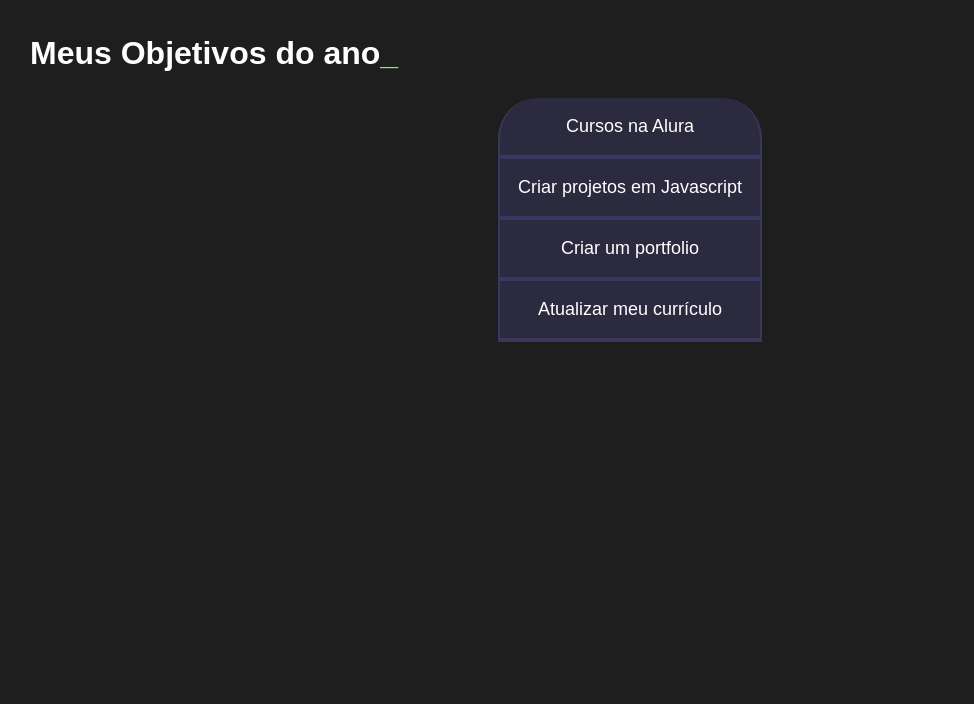
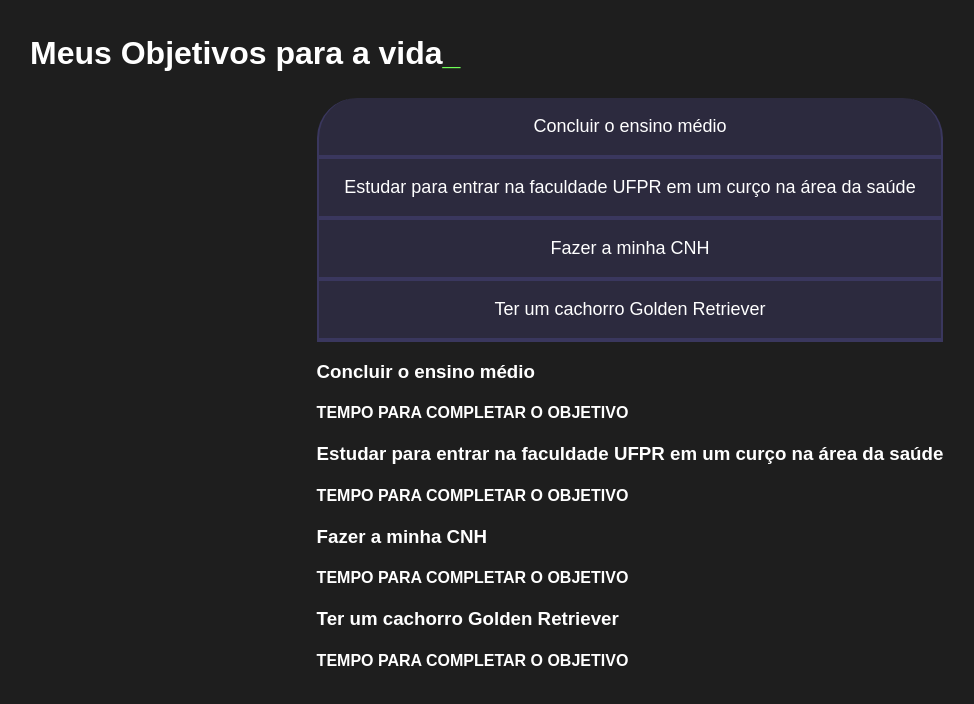
Before and after one commit to LeTodynho/Projeto-de-vida, a plain HTML site: page index.HTML in a window 1280 px wide. Shown: the whole page, without its empty margins (10-984 px from the left). Drawn offline with Linux system fonts and the light colour scheme.

Commit message:
arquivo js criado

```diff
--- a/index.HTML
+++ b/index.HTML
@@ -1,21 +1,44 @@
 <!DOCTYPE html>
 <html lang="pt-br">
+
 <head>
 <meta charset="UTF-8" />
 <meta name="viewport" content="width=device-width, initial-scale=1.0" />
-<title>Meus objetivos do ano</title>
+<title>Meus objetivos para a vida</title>
 <link rel="stylesheet" href="style.css" />
 </head>
 
 <body>
 <section class="conteudo-principal">
-<h2 class="titulo-principal">Meus Objetivos do ano<span>_</span></h2>
+<h2 class="titulo-principal">Meus Objetivos para a vida<span>_</span></h2>
+<div class="conteudo">
 <div class="botoes">
-<button class="botao">Cursos na Alura</button>
-<button class="botao">Criar projetos em Javascript</button>
-<button class="botao">Criar um portfolio</button>
-<button class="botao">Atualizar meu currículo</button>
+<button class="botao">Concluir o ensino médio</button>
+<button class="botao">Estudar para entrar na faculdade UFPR em um curço na área da saúde</button>
+<button class="botao">Fazer a minha CNH</button>
+<button class="botao">Ter um cachorro Golden Retriever</button>
+</div>
+<div class="abas-textos">
+    <div class="aba-conteudo ativo">
+<h3 class="aba-conteudo-titulo-principal"> Concluir o ensino médio </h3>
+<h4 class="aba-conteudo-titulo-secundario"> TEMPO PARA COMPLETAR O OBJETIVO</h4>
+<div class="contador"></div>
+  <div class="aba-conteudo ativo">
+<h3 class="aba-conteudo-titulo-principal"> Estudar para entrar na faculdade UFPR em um curço na área da saúde </h3>
+<h4 class="aba-conteudo-titulo-secundario"> TEMPO PARA COMPLETAR O OBJETIVO</h4>
+<div class="contador"></div>
+  <div class="aba-conteudo ativo">
+<h3 class="aba-conteudo-titulo-principal"> Fazer a minha CNH </h3>
+<h4 class="aba-conteudo-titulo-secundario"> TEMPO PARA COMPLETAR O OBJETIVO</h4>
+<div class="contador"></div>
+  <div class="aba-conteudo ativo">
+<h3 class="aba-conteudo-titulo-principal"> Ter um cachorro Golden Retriever </h3>
+<h4 class="aba-conteudo-titulo-secundario"> TEMPO PARA COMPLETAR O OBJETIVO</h4>
+<div class="contador"></div>
+</div>
 </div>
 </section>
+<script src="main.js"></script>
 </body>
+
 </html>
--- /dev/null
+++ b/main.js
@@ -0,0 +1,15 @@
+const botoes = document.querySelectorAll(".botao");
+const botoes = document.querySelectorAll(".aba-conteudo");
+
+for (let i = 0; i< botoes.length; j++){
+botoes[i].onclick = function () {
+
+    for (let j = 0; j < botoes.length; j++) {
+        botoes[j].classlist.remove("ativo");
+        textos[j].classlist.remove("ativo");
+    }
+
+    botoes[i].classlist.add("ativo");
+    textos[j].classlist.remove("ativo");
+}
+}
```
